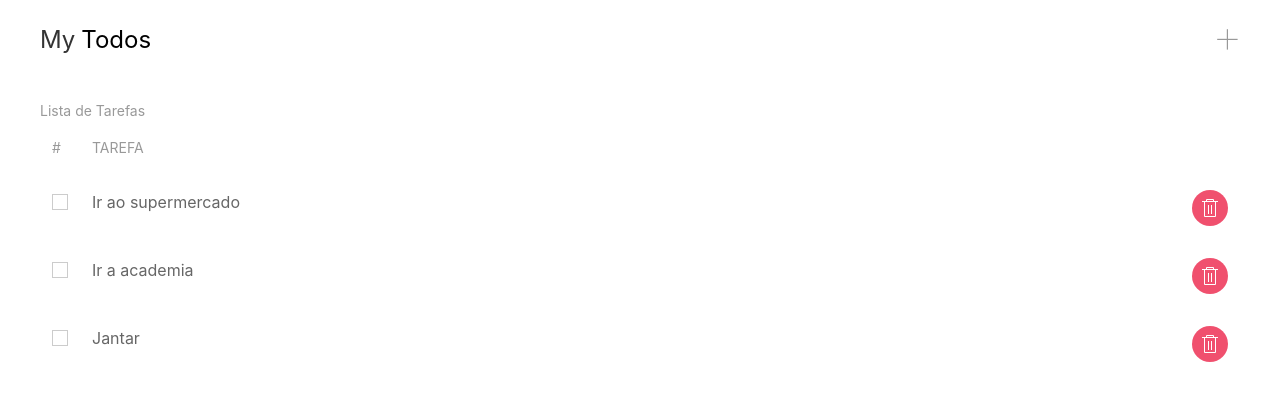
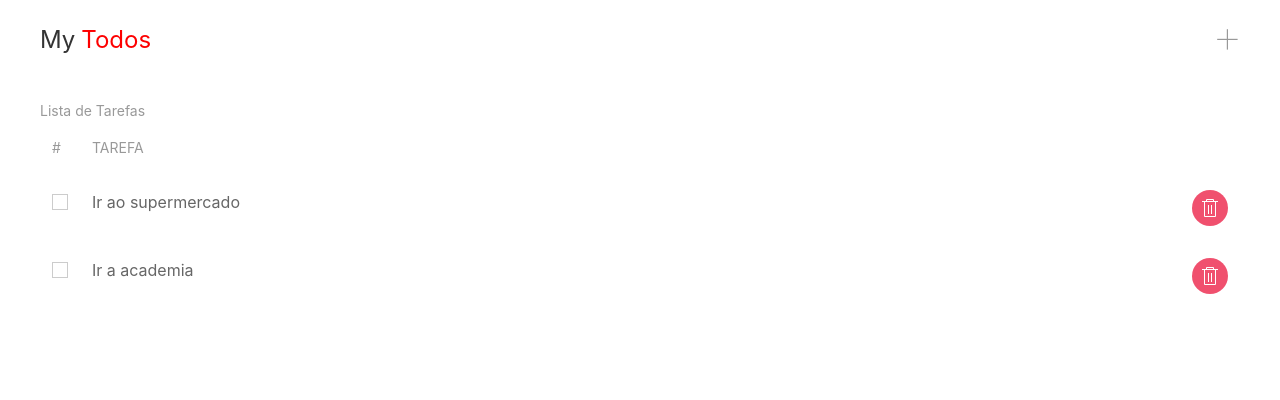
Before and after one commit to curioussdev/ToDoApp, a React (Create React App) app: page / in a window 1280 px wide. Shown: the top 400 px of the page. Built offline with nearby package versions, Linux system fonts and the light colour scheme.

Commit message:
eventos com parâmetros

```diff
--- a/src/components/TodoList.tsx
+++ b/src/components/TodoList.tsx
@@ -7,7 +7,7 @@ const TodoList = () => {
     const todos: Todo[] = [
         {id: 1, title: 'Ir ao supermercado', done: false},
         {id: 2, title: 'Ir a academia', done: false},
-        {id: 3, title: 'Jantar', done: true}
+
     ];
 
 
--- a/src/components/TodoListItem.tsx
+++ b/src/components/TodoListItem.tsx
@@ -8,16 +8,19 @@ interface TodoLsitItemProps {
 
 const TodoLsitItem = (props: TodoLsitItemProps) => {
 
-
-
-
+    const handleChange = (event: any) => {
+        console.log("Mudou")
+    }
 
     return(
         <tr className="uk-animation-slide-botton-mediun">
 
             <td className="uk-width-auto">
                 <label>
-                    <input className="uk-checkbox" type="checkbox" />
+                    <input className="uk-checkbox" type="checkbox"
+                    checked={props.todo.done}
+                    onChange={handleChange}
+                    />
                 </label>
             </td>
 
--- a/src/styles/navbar.css
+++ b/src/styles/navbar.css
@@ -1,3 +1,3 @@
 .todos{
-    color: rgb(0, 0, 0);
+    color: rgb(253, 0, 0);
 }
```
